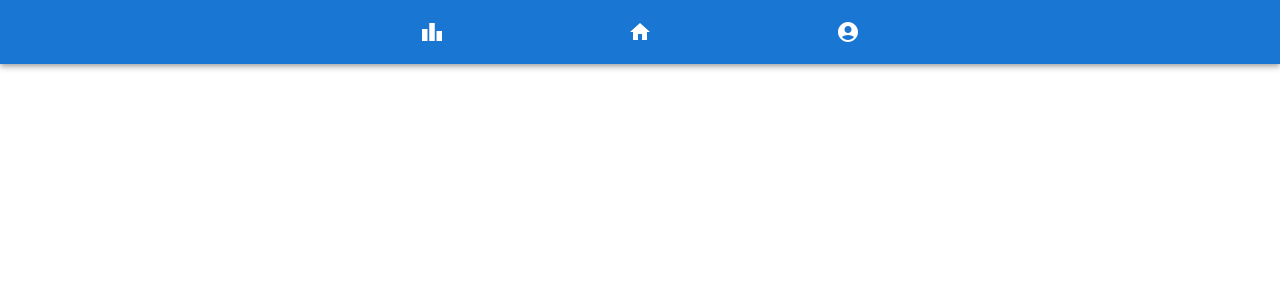
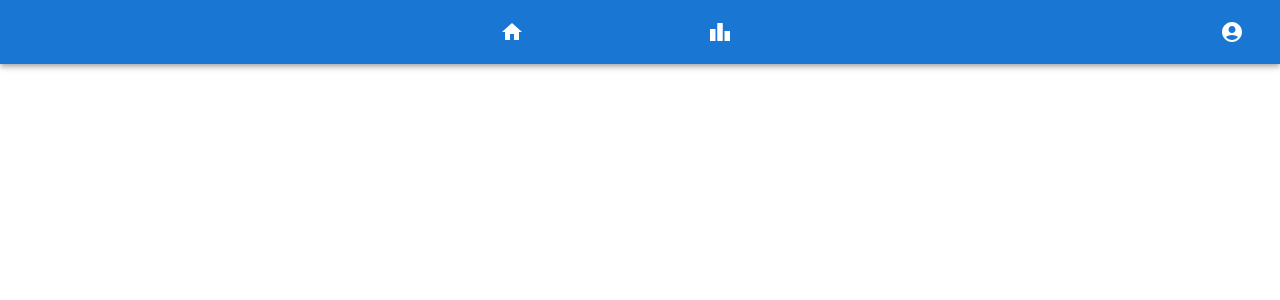
Before and after one commit to Megburns28/caryak.github.io, a React (Vite) app in the folder client/: page / in a window 1280 px wide. Shown: the top 300 px of the page. Built offline with nearby package versions, Linux system fonts and the light colour scheme.

Commit message:
Updated header ordering.

```diff
--- a/client/src/header/Header.tsx
+++ b/client/src/header/Header.tsx
@@ -4,17 +4,14 @@ import { AppBar, Box, IconButton, Toolbar } from '@mui/material';
 const Header = () => (
     <AppBar position='static'>
         <Toolbar sx={{ display: 'flex', justifyContent: 'center' }}>
-            <Box sx={{ display: 'flex', gap: 20 }}>
-                <IconButton
-                    size='large'
-                    aria-label='account of current user'
-                    aria-controls='menu-appbar'
-                    aria-haspopup='true'
-                    // onClick={handleMenu}
-                    color='inherit'
-                >
-                    <Leaderboard />
-                </IconButton>
+            <Box
+                sx={{
+                    display: 'flex',
+                    gap: 20,
+                    justifyContent: 'center',
+                    flex: 1,
+                }}
+            >
                 <IconButton
                     size='large'
                     aria-label='account of current user'
@@ -33,9 +30,19 @@ const Header = () => (
                     // onClick={handleMenu}
                     color='inherit'
                 >
-                    <AccountCircle />
+                    <Leaderboard />
                 </IconButton>
             </Box>
+            <IconButton
+                size='large'
+                aria-label='account of current user'
+                aria-controls='menu-appbar'
+                aria-haspopup='true'
+                // onClick={handleMenu}
+                color='inherit'
+            >
+                <AccountCircle />
+            </IconButton>
         </Toolbar>
     </AppBar>
 );
```
